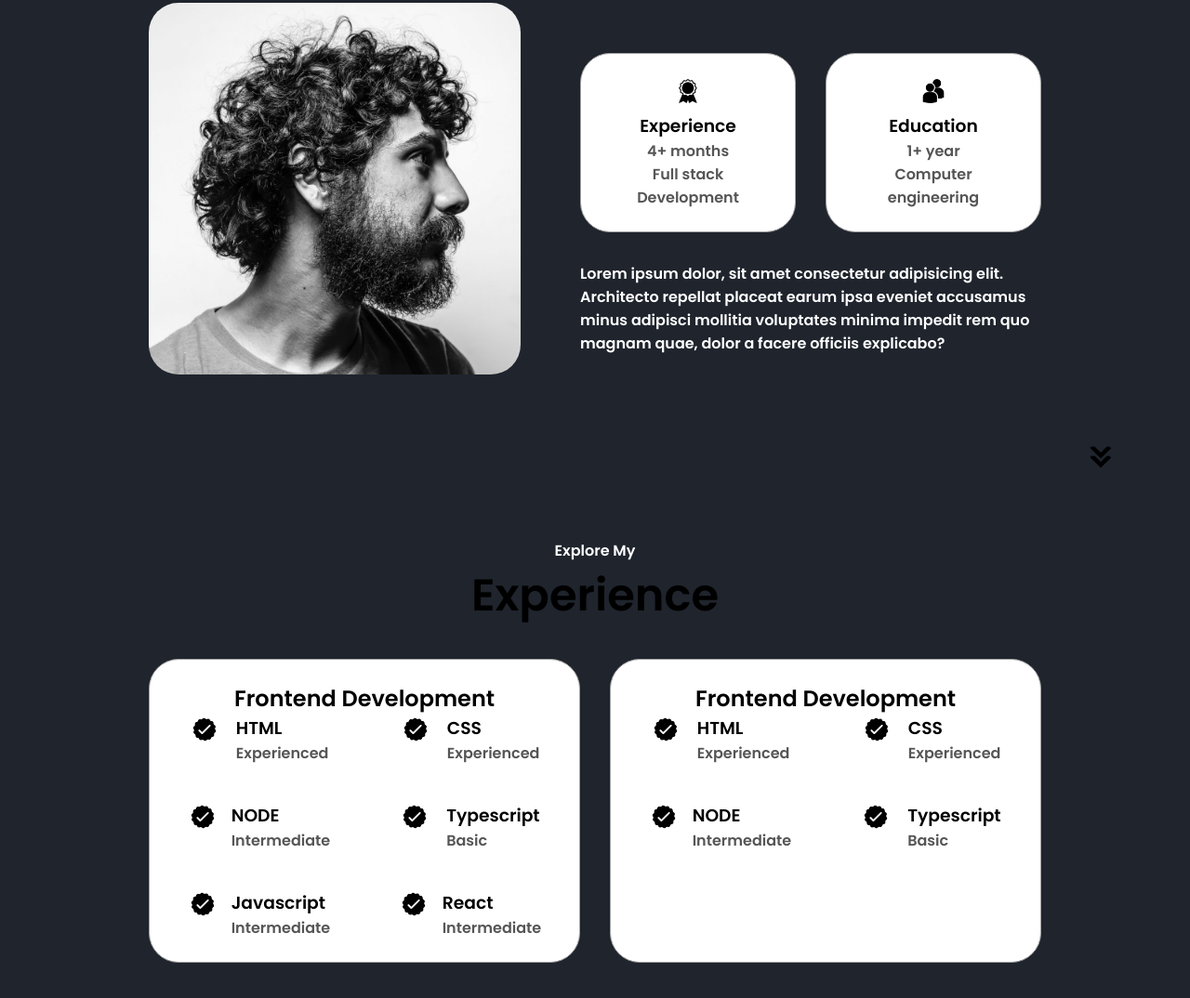
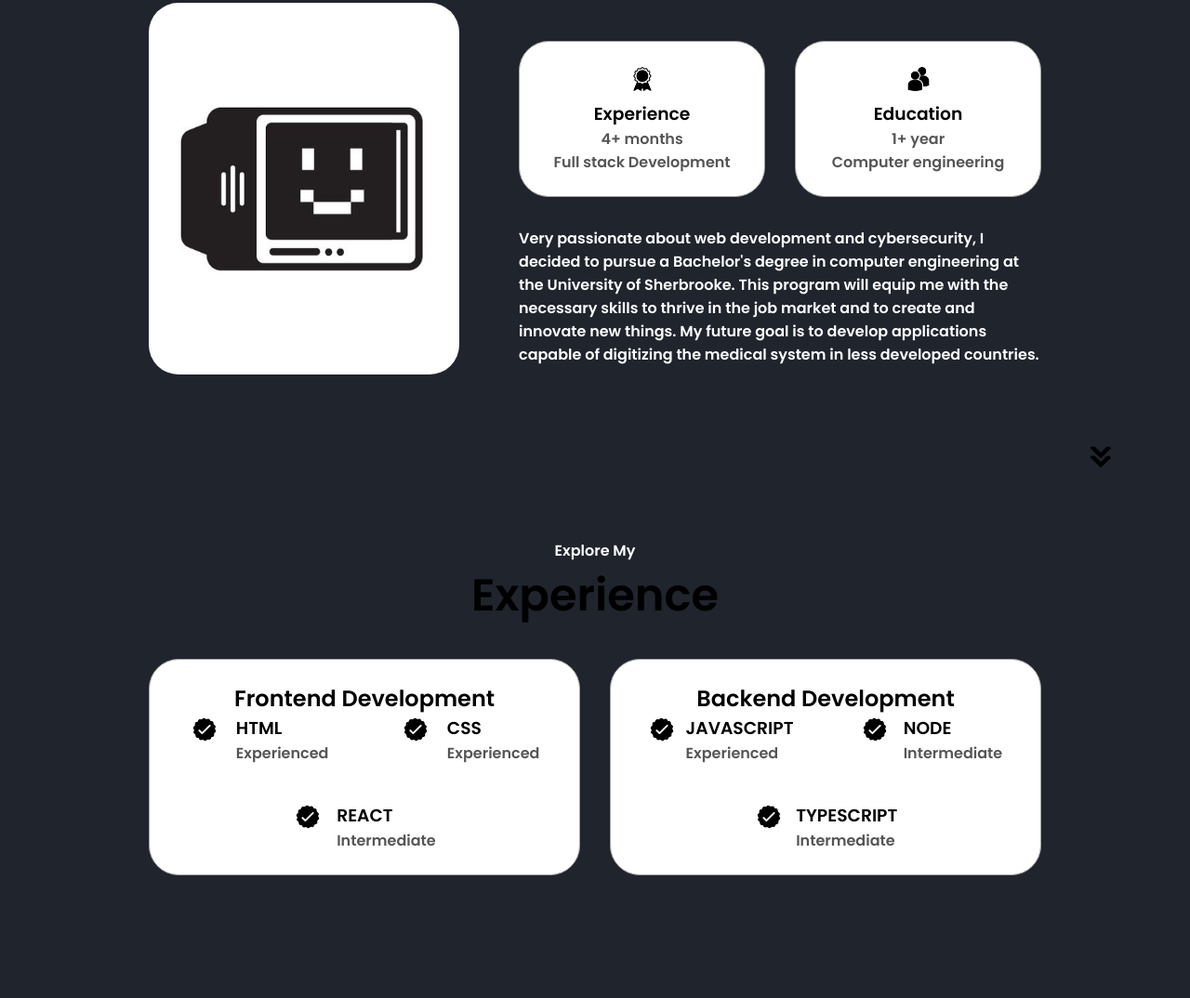
Before and after one commit to lickma74/Portfolio_Project, a plain HTML site: page index.html in a window 1280 px wide. Shown: the part 1116-2190 px from the top of the page at 93% size. Drawn offline with Linux system fonts and the light colour scheme.

Commit message:
finished template portfolio

```diff
--- a/index.html
+++ b/index.html
@@ -38,7 +38,7 @@
     </nav>
     <section id="profile">
         <div class="section__pic-container">
-            <img src="./assets/profile-pic.png" alt="PMT profile picture">
+            <img src="./assets/code.png" alt="PMT profile picture">
         </div>
         <div class="section__text">
             <p class="section__text__p1">Hello, i'm</p>
@@ -61,7 +61,7 @@
         <h1 class="title">About Me</h1>
         <div class="section-container">
             <div class="section__pic-container">
-                <img src="./assets/about-pic.png" alt="Profile picture" class="about-pic">
+                <img src="./assets/Screen.png" alt="Profile picture" class="about-pic">
             </div>
             <div class="about-details-container">
                 <div class="about-containers">
@@ -77,10 +77,9 @@
                     </div>
                 </div>
                 <div class="text-container">
-                    <p>Lorem ipsum dolor, sit amet consectetur adipisicing elit.
-                    Architecto repellat placeat earum ipsa eveniet accusamus minus
-                    adipisci mollitia voluptates minima impedit rem quo magnam quae,
-                    dolor a facere officiis explicabo?</p>
+                    <p>Very passionate about web development and cybersecurity, I decided to pursue a Bachelor's degree in computer engineering at the University of Sherbrooke.
+                         This program will equip me with the necessary skills to thrive in the job market and to create and innovate new things. My future goal is to develop applications
+                         capable of digitizing the medical system in less developed countries.</p>
                 </div>
             </div>
         </div>
@@ -112,47 +111,19 @@
                         <article>
                             <img src="./assets/checkmark.png" alt="Experience icon" class="icon">
                             <div>
-                                <h3>NODE</h3>
-                                <p>Intermediate</p>
-                            </div>
-                        </article>
-                        <article>
-                            <img src="./assets/checkmark.png" alt="Experience icon" class="icon">
-                            <div>
-                                <h3>Typescript</h3>
-                                <p>Basic</p>
-                            </div>
-                        </article>
-                        <article>
-                            <img src="./assets/checkmark.png" alt="Experience icon" class="icon">
-                            <div>
-                                <h3>Javascript</h3>
-                                <p>Intermediate</p>
-                            </div>
-                        </article>
-                        <article>
-                            <img src="./assets/checkmark.png" alt="Experience icon" class="icon">
-                            <div>
-                                <h3>React</h3>
+                                <h3>REACT</h3>
                                 <p>Intermediate</p>
                             </div>
                         </article>
                     </div>
                 </div>
                 <div class="details-container">
-                    <h2 class="experiece-sub-title">Frontend Development</h2>
+                    <h2 class="experiece-sub-title">Backend Development</h2>
                     <div class="article-container">
                         <article>
                             <img src="./assets/checkmark.png" alt="Experience icon" class="icon">
                             <div>
-                                <h3>HTML</h3>
-                                <p>Experienced</p>
-                            </div>
-                        </article>
-                        <article>
-                            <img src="./assets/checkmark.png" alt="Experience icon" class="icon">
-                            <div>
-                                <h3>CSS</h3>
+                                <h3>JAVASCRIPT</h3>
                                 <p>Experienced</p>
                             </div>
                         </article>
@@ -166,10 +137,11 @@
                         <article>
                             <img src="./assets/checkmark.png" alt="Experience icon" class="icon">
                             <div>
-                                <h3>Typescript</h3>
-                                <p>Basic</p>
+                                <h3>TYPESCRIPT</h3>
+                                <p>Intermediate</p>
                             </div>
                         </article>
+
                     </div>
                 </div>
             </div>
```
Also changed, not shown: assets/Screen.png (added), assets/code.png (added).
